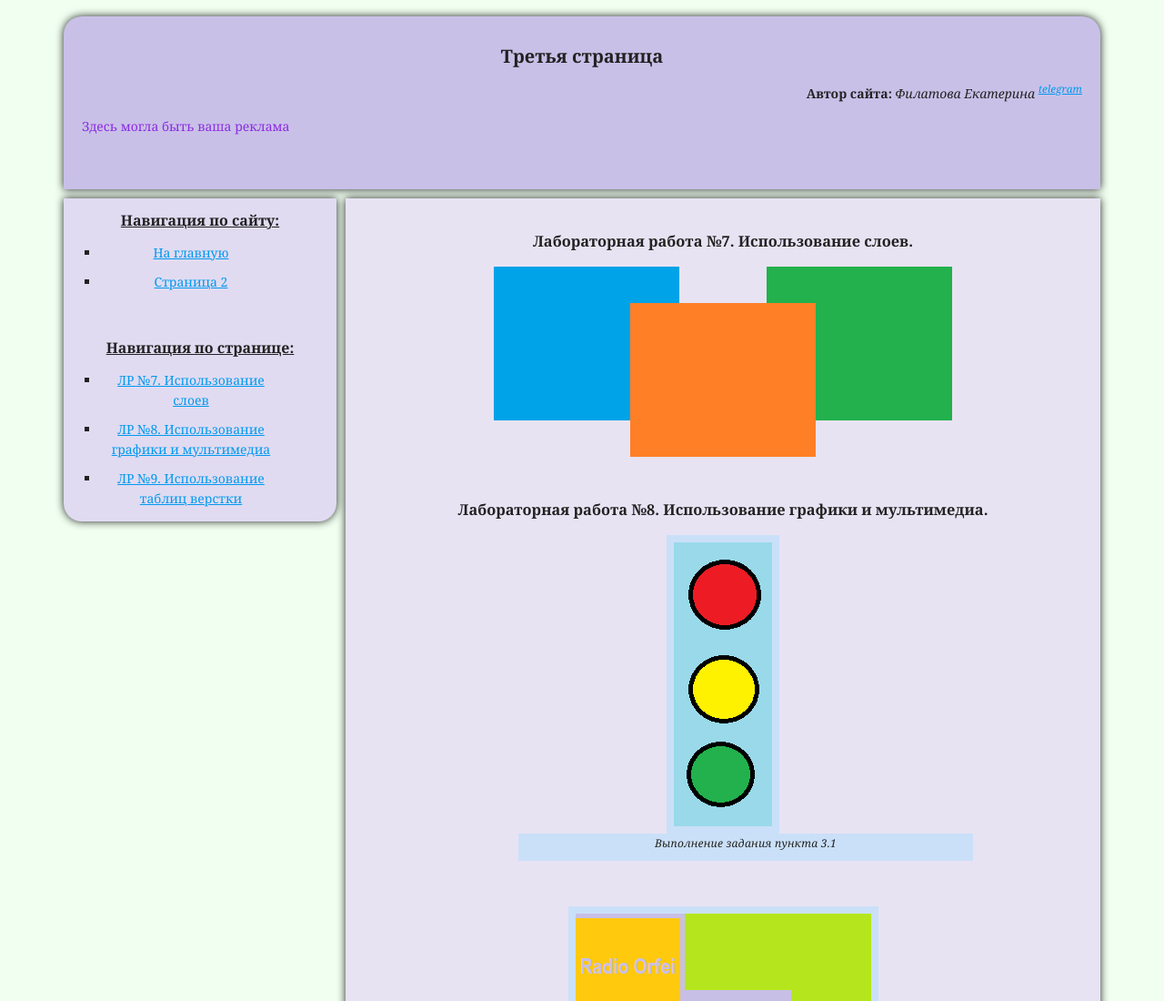
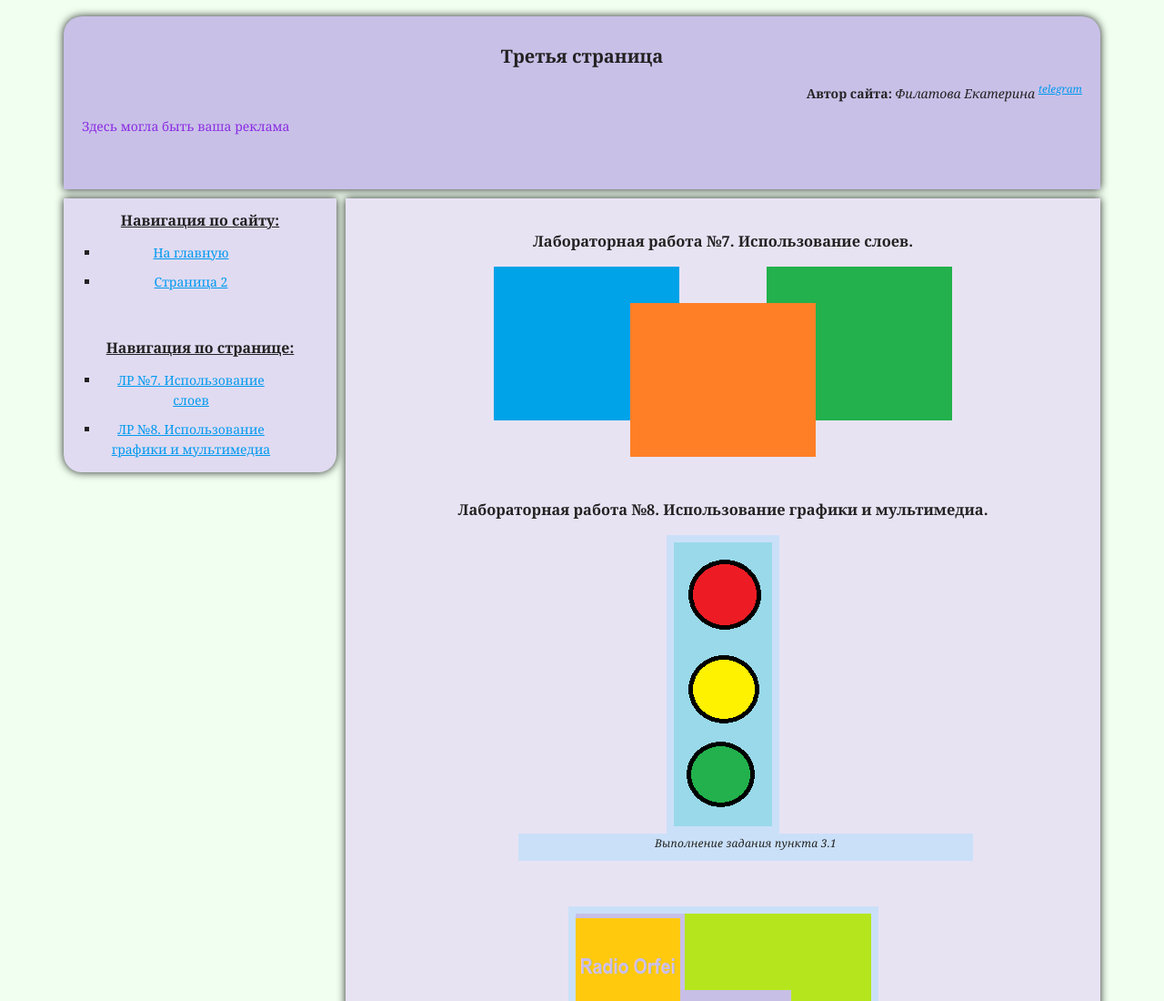
Before and after one commit to avotaliff/my-site, a plain HTML site: page Page3.html in a window 1280 px wide. Shown: the top 1100 px of the page at 91% size. Drawn offline with Linux system fonts and the light colour scheme.

Commit message:
Update Page3.html

```diff
--- a/Page3.html
+++ b/Page3.html
@@ -27,7 +27,6 @@
             <ul>
               <li><a href="#layer">ЛР №7. Использование слоев</a></li>
               <li><a href="#media">ЛР №8. Использование графики и мультимедиа</a></li>
-              <li><a href="#tables">ЛР №9. Использование таблиц верстки</a></li>
             </ul>
         </nav>
       </div>
```
